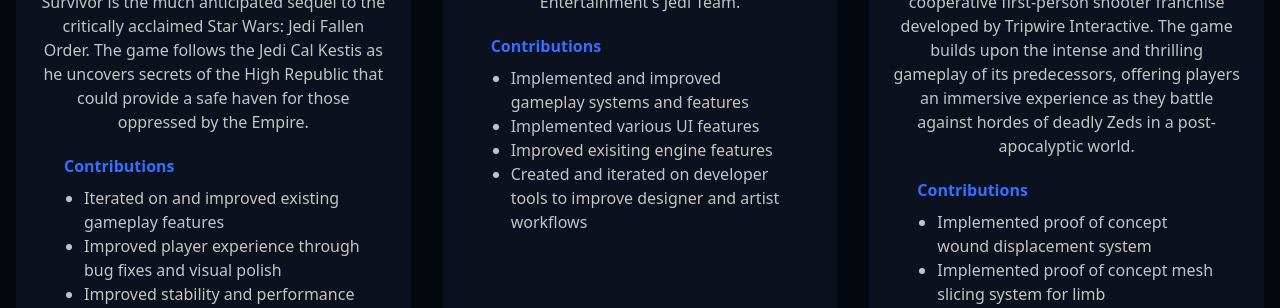
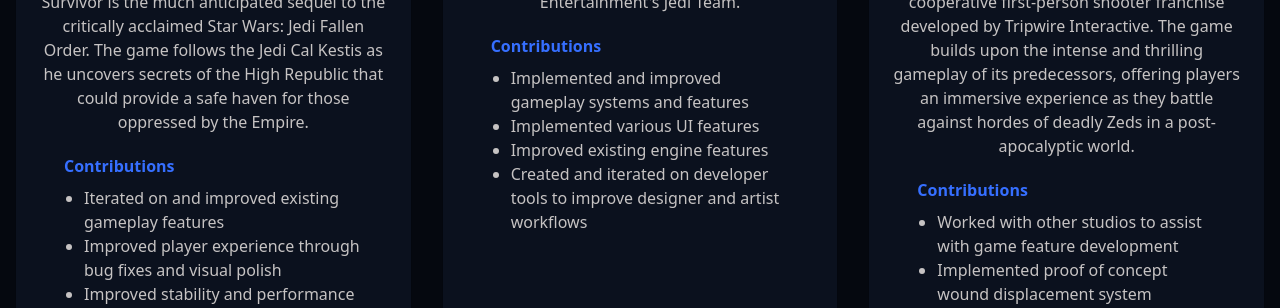
Before and after one commit to Epics123/PortfolioWebsite, a React (Vite) app: page / in a window 1280 px wide. Shown: the part 4180-4488 px from the top of the page. Built offline with nearby package versions, Linux system fonts and the light colour scheme.

Commit message:
Fixing typo and updating resume

```diff
--- a/src/components/ProjectsSection.tsx
+++ b/src/components/ProjectsSection.tsx
@@ -26,7 +26,7 @@
         category: "professional",
         title: "Unannounced AAA Title (PC-PS5-XSX)",
         description: "Unannounced AAA developed by Respawn Entertainment's Jedi Team.",
-        contributions: ["Implemented and improved gameplay systems and features", "Implemented various UI features", "Improved exisiting engine features", "Created and iterated on developer tools to improve designer and artist workflows"],
+        contributions: ["Implemented and improved gameplay systems and features", "Implemented various UI features", "Improved existing engine features", "Created and iterated on developer tools to improve designer and artist workflows"],
         image: "https://s25.q4cdn.com/103200307/files/doc_multimedia/EA_Respawn_Lucasfilm.jpg",
         tags: ["Unreal Engine 4/5", "C++", "HLSL", "D3D12", "3D Math", "Linear Algebra", "Perforce", "Jira", "Teamwork", "Problem Solving", "Time Management", "Task Prioritization"],
         demoUrl: "#",
@@ -38,7 +38,7 @@
         category: "professional",
         title: "Killing Floor 3 (PC-PS5-XSX)",
         description: "Killing Floor 3 is the next installment in the cooperative first-person shooter franchise developed by Tripwire Interactive. The game builds upon the intense and thrilling gameplay of its predecessors, offering players an immersive experience as they battle against hordes of deadly Zeds in a post-apocalyptic world.",
-        contributions: ["Implemented proof of concept wound displacement system", "Implemented proof of concept mesh slicing system for limb dismemberment"],
+        contributions: ["Worked with other studios to assist with game feature development", "Implemented proof of concept wound displacement system", "Implemented proof of concept mesh slicing system for limb dismemberment"],
         image: "https://image.api.playstation.com/vulcan/ap/rnd/202409/2813/091f07227f9e4f284157065a3968fee9ce2a520f194e5430.jpg",
         tags: ["Unreal Engine 4/5", "C++", "HLSL", "D3D12", "3D Math", "Linear Algebra", "Perforce", "Jira", "Teamwork", "Problem Solving", "Time Management", "Task Prioritization"],
         demoUrl: "https://store.steampowered.com/app/1430190/Killing_Floor_3/",
```
Also changed, not shown: 1 other file (tests, documents, lock files or other folders).
